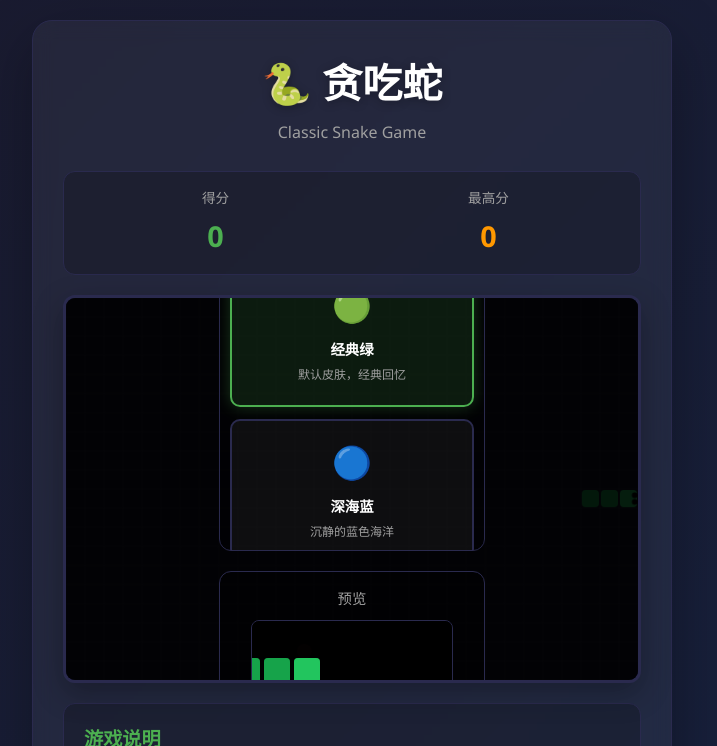
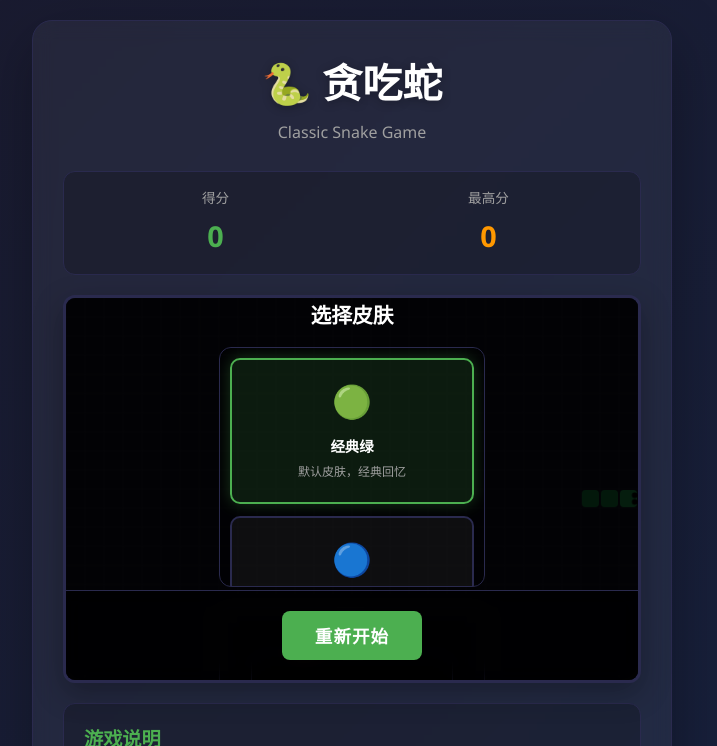
Before and after one commit to qq675237434/snake-game, a plain HTML site: page index.html in a window 1280 px wide. Both pictures are taken after a click on the button "开始游戏". Shown: the top 746 px of the page, without its empty margins (288-1005 px from the left). Drawn offline with Linux system fonts and the light colour scheme.

Commit message:
fix: 发布 v3.0.1 - 修复 UI 布局问题
🐛 Bug 修复
- 修复难度选择框和皮肤选择框遮挡开始按钮的问题
- 优化按钮布局，固定在底部始终可见
- 内容区域独立滚动，防止溢出

✨ 体验优化
- 固定底部按钮栏设计
- 毛玻璃效果视觉统一
- 响应式设计，适配移动端
- 触摸友好，按钮尺寸优化

📁 修改文件
- index.html: 按钮容器结构调整
- style.css: 新增按钮栏固定样式 (+60 行)
- game.js: 按钮控制逻辑优化

📝 新增文档
- UI_FIX_REPORT.md: 详细修复报告
- UI_FIX_SUMMARY.md: 修复总结
- QUICK_TEST_GUIDE.md: 快速测试指南
- CHANGES.md: 修改说明

✅ 测试通过
- 桌面端按钮可见且易点击
- 移动端按钮可见且易点击
- 不同屏幕尺寸显示正常
- 点击响应正常

🚀 版本：v3.0.1

```diff
--- a/game.js
+++ b/game.js
@@ -167,6 +167,14 @@ class SnakeGame {
 
         // 更新初始覆盖层消息
         this.overlayMessage.textContent = '请先选择难度，然后选择皮肤开始游戏';
+
+        // 确保底部按钮栏可见（初始状态）
+        const buttonsContainer = this.startBtn.closest('.overlay-buttons');
+        if (buttonsContainer) {
+            buttonsContainer.style.display = 'flex';
+        }
+        this.startBtn.textContent = '开始游戏';
+        this.pauseBtn.style.display = 'none';
     }
 
     /**
@@ -620,9 +628,18 @@ class SnakeGame {
             this.difficultyDisplay.style.display = 'flex';
         }
 
-        // 隐藏覆盖层
+        // 隐藏覆盖层和底部按钮栏
         this.overlay.classList.add('hidden');
+
+        // 隐藏底部按钮栏（游戏进行中不需要）
+        const buttonsContainer = this.startBtn.closest('.overlay-buttons');
+        if (buttonsContainer) {
+            buttonsContainer.style.display = 'none';
+        }
+
+        // 显示暂停按钮（独立显示，用于游戏进行中暂停）
         this.pauseBtn.style.display = 'inline-block';
+        this.pauseBtn.textContent = '暂停游戏';
 
         // 启动游戏循环
         this.gameLoop = setInterval(() => this.update(), this.speed);
@@ -716,6 +733,8 @@ class SnakeGame {
             `最终得分：${this.score}\n难度：${difficultyName}\n${this.score >= difficultyHighScore ? '🎉 新纪录！' : '再接再厉！'}`,
             true
         );
+
+        // 隐藏暂停按钮（游戏已结束）
         this.pauseBtn.style.display = 'none';
 
         // 重新显示皮肤选择器（让玩家可以选择新解锁的皮肤）
@@ -758,11 +777,14 @@ class SnakeGame {
         this.overlayMessage.textContent = message;
         this.overlay.classList.remove('hidden');
 
+        // 控制底部按钮栏显示
+        const buttonsContainer = this.startBtn.closest('.overlay-buttons');
+        if (buttonsContainer) {
+            buttonsContainer.style.display = showButton ? 'flex' : 'none';
+        }
+
         if (showButton) {
             this.startBtn.textContent = '重新开始';
-            this.startBtn.style.display = 'inline-block';
-        } else {
-            this.startBtn.style.display = 'none';
         }
     }
 
--- a/index.html
+++ b/index.html
@@ -77,7 +77,10 @@
                         <span class="difficulty-label">难度：</span>
                         <span id="currentDifficulty" class="difficulty-value">容易</span>
                     </div>
+                </div>
 
+                <!-- 固定底部按钮栏 -->
+                <div class="overlay-buttons">
                     <button id="startBtn" class="btn btn-primary">开始游戏</button>
                     <button id="pauseBtn" class="btn btn-secondary" style="display: none;">暂停游戏</button>
                 </div>
--- a/style.css
+++ b/style.css
@@ -161,6 +161,26 @@ body {
 .overlay-content {
     text-align: center;
     padding: 30px;
+    max-height: calc(100vh - 120px);
+    overflow-y: auto;
+}
+
+.overlay-content::-webkit-scrollbar {
+    width: 6px;
+}
+
+.overlay-content::-webkit-scrollbar-track {
+    background: rgba(255, 255, 255, 0.05);
+    border-radius: 3px;
+}
+
+.overlay-content::-webkit-scrollbar-thumb {
+    background: var(--border-color);
+    border-radius: 3px;
+}
+
+.overlay-content::-webkit-scrollbar-thumb:hover {
+    background: var(--primary-color);
 }
 
 .overlay-content h2 {
@@ -177,10 +197,50 @@ body {
 }
 
 /* ========================================
+   固定底部按钮栏
+   ======================================== */
+.overlay-buttons {
+    position: absolute;
+    bottom: 0;
+    left: 0;
+    width: 100%;
+    padding: 20px 30px;
+    background: rgba(0, 0, 0, 0.6);
+    border-top: 1px solid var(--border-color);
+    display: flex;
+    justify-content: center;
+    align-items: center;
+    gap: 10px;
+    backdrop-filter: blur(10px);
+}
+
+.overlay-buttons .btn {
+    margin: 0 5px;
+    min-width: 140px;
+}
+
+/* ========================================
    难度选择界面样式
    ======================================== */
 .difficulty-selector {
-    margin-bottom: 25px;
+    margin-bottom: 20px;
+    max-height: 280px;
+    overflow-y: auto;
+    padding: 10px;
+}
+
+.difficulty-selector::-webkit-scrollbar {
+    width: 6px;
+}
+
+.difficulty-selector::-webkit-scrollbar-track {
+    background: rgba(255, 255, 255, 0.05);
+    border-radius: 3px;
+}
+
+.difficulty-selector::-webkit-scrollbar-thumb {
+    background: var(--border-color);
+    border-radius: 3px;
 }
 
 .difficulty-title,
@@ -201,7 +261,7 @@ body {
    皮肤选择界面样式
    ======================================== */
 .skin-selector {
-    margin-bottom: 25px;
+    margin-bottom: 20px;
 }
 
 .skin-options {
@@ -209,7 +269,7 @@ body {
     grid-template-columns: repeat(auto-fill, minmax(140px, 1fr));
     gap: 12px;
     margin-bottom: 20px;
-    max-height: 300px;
+    max-height: 240px;
     overflow-y: auto;
     padding: 10px;
     background: rgba(0, 0, 0, 0.2);
@@ -303,6 +363,13 @@ body {
     border-radius: 12px;
     margin-bottom: 15px;
     border: 1px solid var(--border-color);
+}
+
+/* 皮肤选择器内的返回按钮（独立于底部按钮栏） */
+#backToDifficultyBtn {
+    margin-top: 10px;
+    padding: 8px 20px;
+    font-size: 0.95rem;
 }
 
 .preview-label {
@@ -638,6 +705,7 @@ kbd {
 
     .overlay-content {
         padding: 20px;
+        max-height: calc(100vh - 140px);
     }
 
     .overlay-content h2 {
@@ -646,6 +714,17 @@ kbd {
 
     .overlay-content p {
         font-size: 0.9rem;
+    }
+
+    /* 移动端底部按钮栏优化 */
+    .overlay-buttons {
+        padding: 15px 20px;
+    }
+
+    .overlay-buttons .btn {
+        min-width: 120px;
+        padding: 10px 15px;
+        font-size: 0.95rem;
     }
 
     .difficulty-btn {
```
Also changed, not shown: 4 other files.
